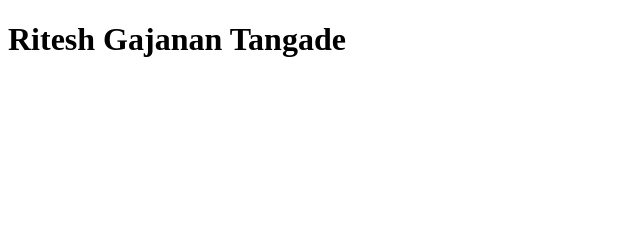
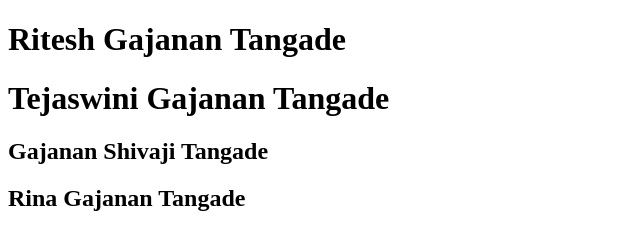
Before and after one commit to 45RiteshGT/Demo, a plain HTML site: page index.html in a window 1280 px wide. Shown: the whole page, without its empty margins (0-640 px from the left). Drawn offline with Linux system fonts and the light colour scheme.

Commit message:
Add additional headings for family members

```diff
--- a/index.html
+++ b/index.html
@@ -7,5 +7,8 @@
 </head>
 <body>
        <h1>Ritesh Gajanan Tangade</h1>
+       <h1>Tejaswini Gajanan Tangade</h1>
+       <h2>Gajanan Shivaji Tangade</h2>
+       <h2>Rina Gajanan Tangade</h2>
 </body>
 </html>
```
